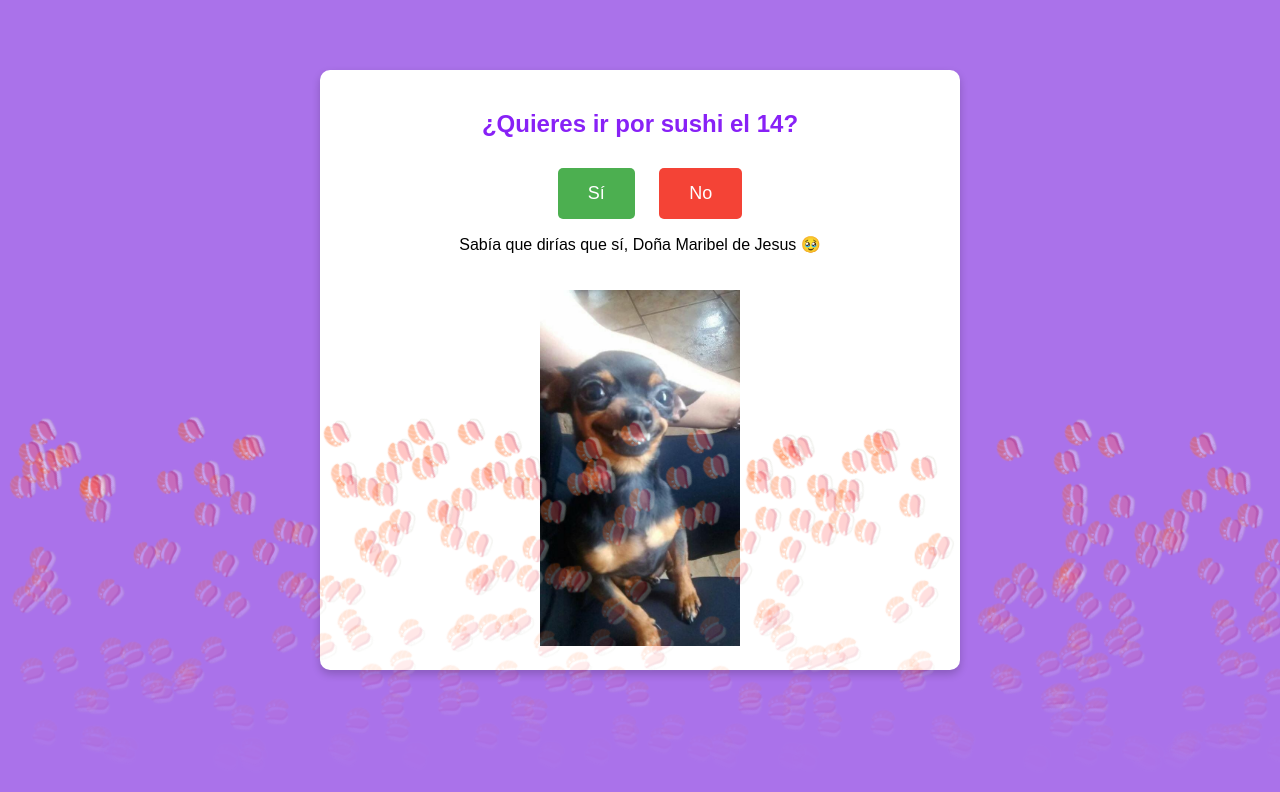
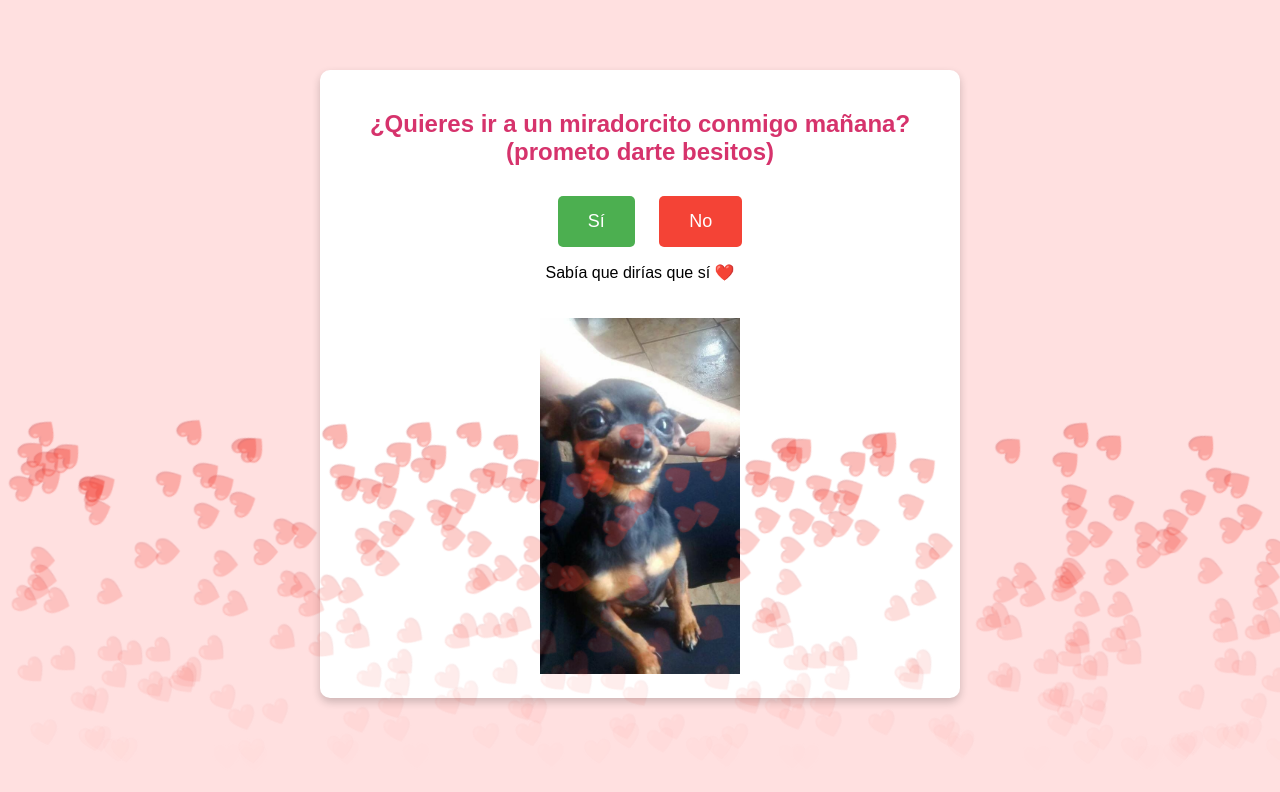
Before and after one commit to JotaKamiG/JotaKamiG.github.io, a plain HTML site: page index.html in a window 1280 px wide. Both pictures are taken after a click on the button "Sí". Drawn offline with Linux system fonts and the light colour scheme.

Commit message:
Add files via upload

```diff
--- a/index.html
+++ b/index.html
@@ -9,7 +9,7 @@
             font-family: 'Arial', sans-serif;
             text-align: center;
             margin-top: 50px;
-            background-color: #aa72ea;
+            background-color: #ffe0e0;
             padding: 20px;
         }
 
@@ -23,7 +23,7 @@
         }
 
         h2 {
-            color: #8821f6;
+            color: #d6336c;
             font-size: 24px;
             margin-bottom: 30px;
         }
@@ -79,7 +79,7 @@
 <body>
 
     <div id="container">
-        <h2>¿Quieres ir por sushi el 14?</h2>
+        <h2>¿Quieres ir a un miradorcito conmigo mañana? (prometo darte besitos)</h2>
         <button id="siButton">Sí</button>
         <button id="noButton">No</button>
         <div id="result"></div>
@@ -92,15 +92,14 @@
 
         const frasesGraciosas = [
             "¿Seguro que no? ¡Piénsalo mejor!",
-            "¡Vamos, da una oportunidad a una buena charla sobre libritos!",
-            "No tengas vergüenza, ¡se que amas el sushi!",
+            "¡Vamos, da una oportunidad al amor!",
+            "¡El amor es ciego, pero no inexistente!",
+            "No tengas vergüenza, ¡el amor espera!",
             "¿Y si es tu destino decir que sí?",
             "Rechazar puede ser fácil, ¡pero aceptar es más divertido!",
-            "¡Ya sabes que yo no muerdo a no ser que sea sushi!",
-            "Una oportunidad para el vermos, ¡no se niega!",
-            "¡Decir 'sí' podría ser el comienzo de algo maravilloso!",
-            "Hace musho no nos vemos... No le demos mas largas",
-            "Prometo aprenderme chistes para ese dia"
+            "¡El amor no muerde, prometido!",
+            "Una oportunidad para el amor, ¡no se niega!",
+            "¡Decir 'sí' podría ser el comienzo de algo maravilloso!"
         ];
 
         document.getElementById('noButton').addEventListener('click', () => {
@@ -127,7 +126,7 @@
             noButton.style.filter = 'none';
             clickCount = 0;
 
-            result.innerHTML = `<p>Sabía que dirías que sí, Doña Maribel de Jesus 🥹</p><img src="images/happy.jpg" width="200px" height="100px">`;
+            result.innerHTML = `<p>Sabía que dirías que sí ❤️</p><img src="images/happy.jpg" width="200px" height="100px">`;
             for (let i = 0; i < 300; i++) {
                 createHeart();
             }
@@ -136,7 +135,7 @@
         function createHeart() {
             const heart = document.createElement('div');
             heart.className = 'heart';
-            heart.innerHTML = '🍣';
+            heart.innerHTML = '❤️';
             document.body.appendChild(heart);
             heart.style.left = Math.random() * 100 + 'vw';
             heart.style.animationDuration = Math.random() * 2 + 3 + 's'; // Duración entre 3-5s
```
